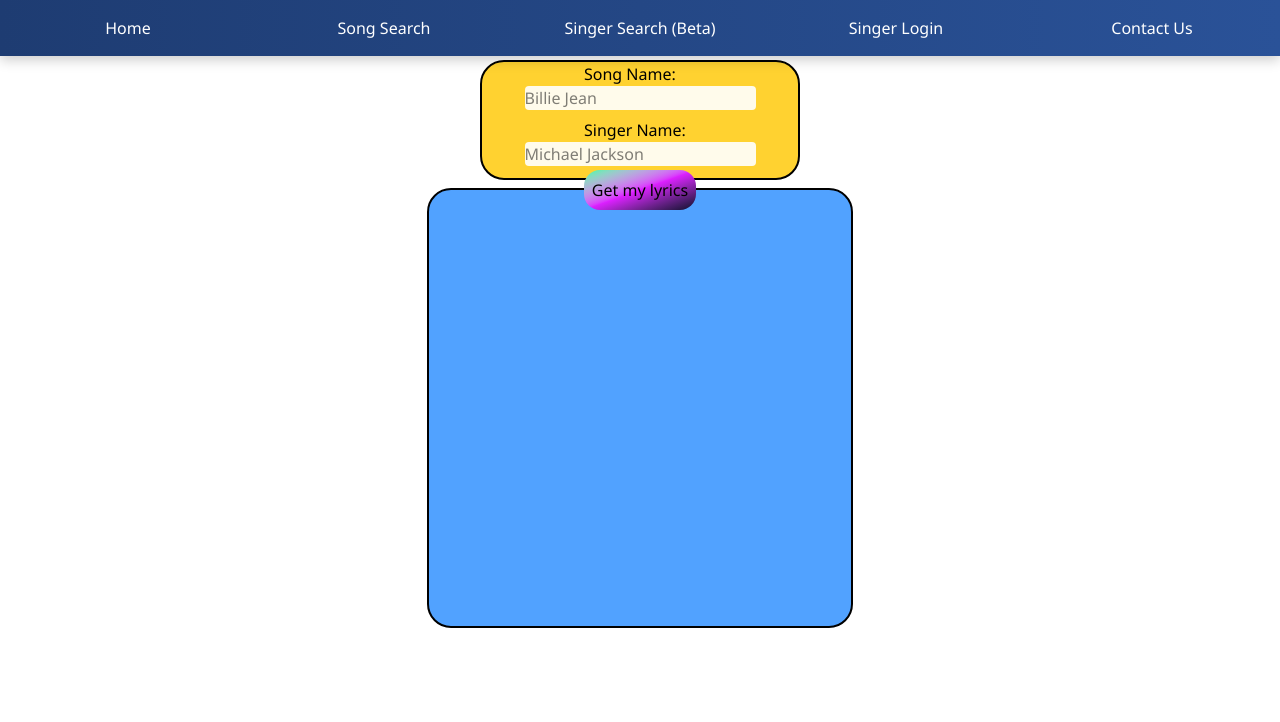
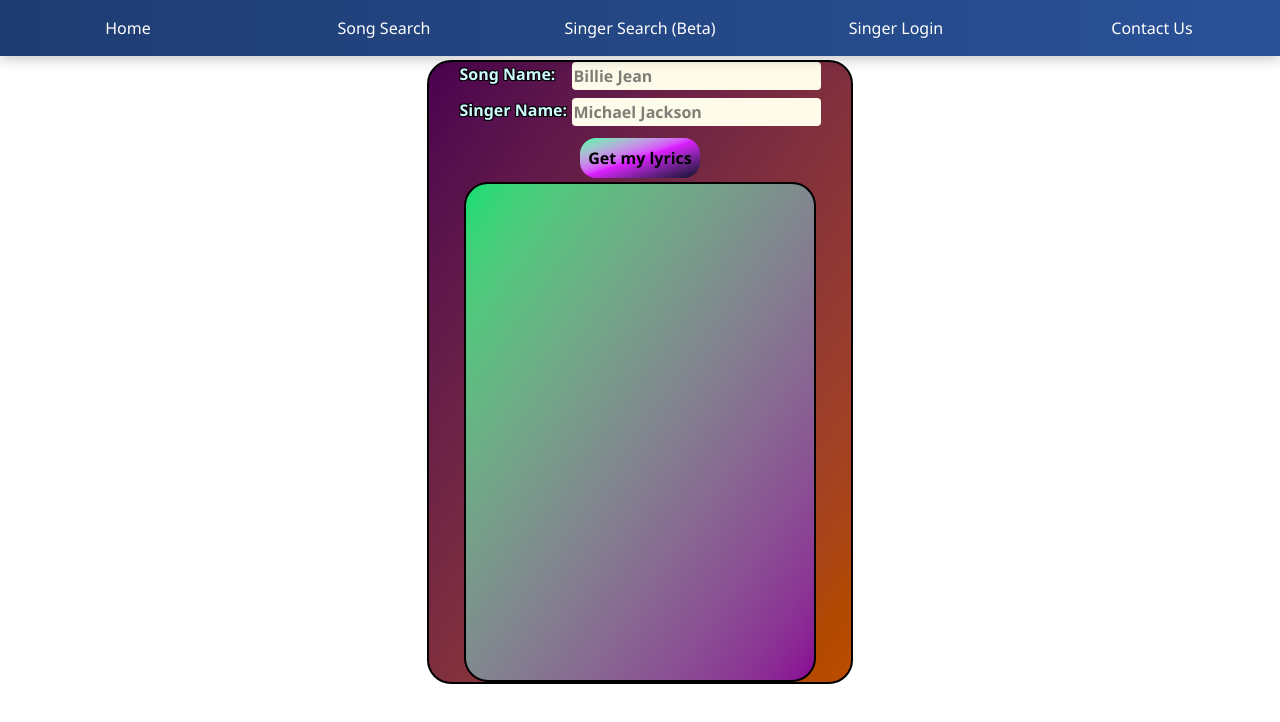
Before and after one commit to Axercute/Project2, a React (Vite) app in the folder axercute_your_voice/: page /songSearch in a window 1280 px wide. Shown: the top 722 px of the page. Built offline with nearby package versions, Linux system fonts and the light colour scheme; no server answers.

Commit message:
added some changes

```diff
--- a/axercute_your_voice/src/App.jsx
+++ b/axercute_your_voice/src/App.jsx
@@ -23,6 +23,7 @@ useEffect(() => {fetchData()}, []);
 
 const [SongSearchState, SetSongSearchState] = useState({songname:"",singername: "",lyrics: ""});
 const [SongList,SetSongList]=useState([])
+const [Loading,SetLoading]=useState(false)
 
 //manage change
 const [SongSearchChangeState,SetSongSearchChangeState]=useState({songname:"",singername:"",lyrics:"",videolink:"",songid:""});
@@ -33,7 +34,7 @@ const handleChange=(event)=>{
 
 const handleSubmit= async ()=>{
   console.log(SongSearchChangeState)
-  const FetchLyrics = await fetchLyricsOVH (SongSearchChangeState) //Turn it from json to const object
+  const FetchLyrics = await fetchLyricsOVH (SongSearchChangeState,SetLoading) //Turn it from json to const object
   SetSongSearchChangeState({songname:"",singername:"",lyrics:"",videolink:""})
   console.log(FetchLyrics)
   SetSongSearchState({
@@ -86,6 +87,7 @@ console.log("SongList updated:", SongList);
       handleSubmit={handleSubmit}
       SongSearchState={SongSearchState}
       handleCreateSong={handleCreateSong}
+      Loading={Loading}
       />}
       />
 
--- a/axercute_your_voice/src/Components/SongSearch.jsx
+++ b/axercute_your_voice/src/Components/SongSearch.jsx
@@ -1,6 +1,6 @@
 import { useState } from "react"
 
-const SongSearch = ({SongSearchChangeState,handleChange,handleSubmit,SongSearchState,handleCreateSong}) => {
+const SongSearch = ({SongSearchChangeState,handleChange,handleSubmit,SongSearchState,handleCreateSong,Loading}) => {
   const [ShowButton,SetShowButton] = useState(false)
 
   //Renderino
@@ -11,10 +11,11 @@ const SongSearch = ({SongSearchChangeState,handleChange,handleSubmit,SongSearchS
   SetShowButton(true);
   }
   }
-  className="bg-amber-300 w-1/4 h-30 mx-auto border-2 rounded-3xl flex flex-row flex-wrap justify-center"
+  className="bg-gradient-to-br from-fuchsia-950 to-amber-700 w-1/3 mx-auto border-2 rounded-3xl flex-wrap flex-center flex-col"
   >
 
-  <label htmlFor="songname" className="w-28 flex">Song Name:</label>
+<div className="flex flex-row">
+  <label htmlFor="songname" className="w-28 text-outline">Song Name:</label>
   <input
   id="songname"
   name="songname"
@@ -22,11 +23,11 @@ const SongSearch = ({SongSearchChangeState,handleChange,handleSubmit,SongSearchS
   placeholder="Billie Jean"
   value={SongSearchChangeState.songname}
   onChange={handleChange}
-  className="bg-amber-50 rounded flex mb-2"
   />
+</div>
 
-
-  <label htmlFor="singername" className="w-28 flex">Singer Name:</label>
+<div className="flex flex-row">
+  <label htmlFor="singername" className="w-28 text-outline">Singer Name:</label>
   <input
   id="singername"
   name="singername"
@@ -34,31 +35,34 @@ const SongSearch = ({SongSearchChangeState,handleChange,handleSubmit,SongSearchS
   placeholder="Michael Jackson"
   value={SongSearchChangeState.singername}
   onChange={handleChange}
-  className="bg-amber-50 rounded flex"
   />
+</div>
 
-
-  <button type="submit">Get my lyrics</button>
-  </form>
+  <button type="submit" className="flex">Get my lyrics</button>
 
 {/* lyrics */}
-<div style={{ whiteSpace: "pre-wrap" }} className="bg-blue-400 w-1/3 mx-auto border-2 my-2 h-110 rounded-3xl overflow-scroll">
-  {SongSearchState.lyrics === "null" || SongSearchState.lyrics === "undefined"? "Song not found"
+<div
+className={`bg-gradient-to-br from-green-400 to-fuchsia-800 w-10/12 border-2 h-125 rounded-3xl overflow-y-auto font-semibold whitespace-pre-wrap ${Loading&&`flex-center`}`}>
+  {Loading? (<div class="lds-dual-ring"></div>):
+  SongSearchState.lyrics === "null" || SongSearchState.lyrics === "undefined"? "Song not found"
     : SongSearchState.lyrics
     }
 </div>
 
-{ShowButton && SongSearchState.lyrics !== "null" && SongSearchState.lyrics !== "undefined" && SongSearchState.lyrics !=="" &&
+{ShowButton && SongSearchState.lyrics !== "null" && SongSearchState.lyrics !== "undefined" &&
+SongSearchState.lyrics !=="" && !Loading &&
   (
-  <button style={{ marginTop: "10px" }} onClick={
+  <button onClick={
     ()=>{handleCreateSong(SongSearchState);
       SetShowButton(false);
       window.alert("Song Submitted, please add a new song")
     }
-    }>Give me this song</button>
+    }
+    className="w-1/2"
+    >Give me this song</button>
   )
   }
-
+  </form>
 
   </>)
 }
--- a/axercute_your_voice/src/FetchLyricsOVH.js
+++ b/axercute_your_voice/src/FetchLyricsOVH.js
@@ -1,10 +1,12 @@
 
-const fetchLyricsOVH = async (props)=>{
+const fetchLyricsOVH = async (props,SetLoading)=>{
+    SetLoading(true)
     try {
     const songFetch = await fetch (`https://api.lyrics.ovh/v1/${props.singername}/${props.songname}`)
     console.log(songFetch)
     const songJson = await songFetch.json();
     console.log(songJson.lyrics);
+    SetLoading(false)
     return songJson.lyrics
     }
     catch (error){
--- a/axercute_your_voice/src/index.css
+++ b/axercute_your_voice/src/index.css
@@ -5,19 +5,58 @@
   --color-solana:#DC1FFF
 }
 
-@layer utilities {
-  .solanaBg {
-    @apply bg-gradient-to-r from-cyan-400 via-blue-900
-  }
-
-  .text-main {
-    color: var(--color-chestnut);
-  }
+@utility flex-center {
+  @apply flex justify-center items-center
 }
 
 @layer base {
   button {
-    @apply bg-gradient-to-br from-[#00FFA3] via-[#DC1FFF] to-[#0E0E2C] px-2 py-2 rounded-2xl mx-1 my-1
+    @apply bg-gradient-to-br from-[#00FFA3] via-[#DC1FFF] to-[#0E0E2C] px-2 py-2 rounded-2xl mx-1 my-1 font-semibold
     hover:from-emerald-400 hover:via-purple-500 hover:to-purple-600 cursor-pointer
   }
+
+  label {
+    @apply flex text-cyan-100 font-semibold
+  }
+
+  input {
+    @apply bg-amber-50 rounded flex mb-2 border-2 border-transparent focus:border-emerald-900 focus:outline-none focus:border-2 focus-within:bg-amber-400 font-semibold
+  }
 }
+
+
+/* Manual CSS */
+.text-outline { text-shadow: -1px -1px 0 black, 1px -1px 0 black, -1px 1px 0 black, 1px 1px 0 black;
+}
+
+
+
+/* Loader */
+.lds-dual-ring,
+.lds-dual-ring:after {
+  box-sizing: border-box;
+}
+.lds-dual-ring {
+  display: inline-block;
+  width: 80px;
+  height: 80px;
+}
+.lds-dual-ring:after {
+  content: " ";
+  display: block;
+  width: 64px;
+  height: 64px;
+  margin: 8px;
+  border-radius: 50%;
+  border: 6.4px solid currentColor;
+  border-color: currentColor transparent currentColor transparent;
+  animation: lds-dual-ring 1.2s linear infinite;
+}
+@keyframes lds-dual-ring {
+  0% {
+    transform: rotate(0deg);
+  }
+  100% {
+    transform: rotate(360deg);
+  }
+}
```
